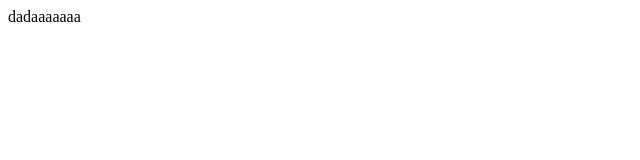
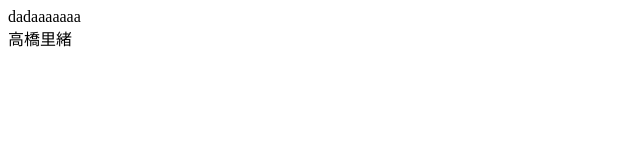
Before and after one commit to MatsubaraMasaru/team_workf, a plain HTML site: page index.html in a window 1280 px wide. Shown: the whole page, without its empty margins (0-640 px from the left). Drawn offline with Linux system fonts and the light colour scheme.

Commit message:
名前入力

```diff
--- a/index.html
+++ b/index.html
@@ -6,5 +6,8 @@
 </head>
 
 <body>
+    <div>
+        高橋里緒
+    </div>
 
 </body>
```
